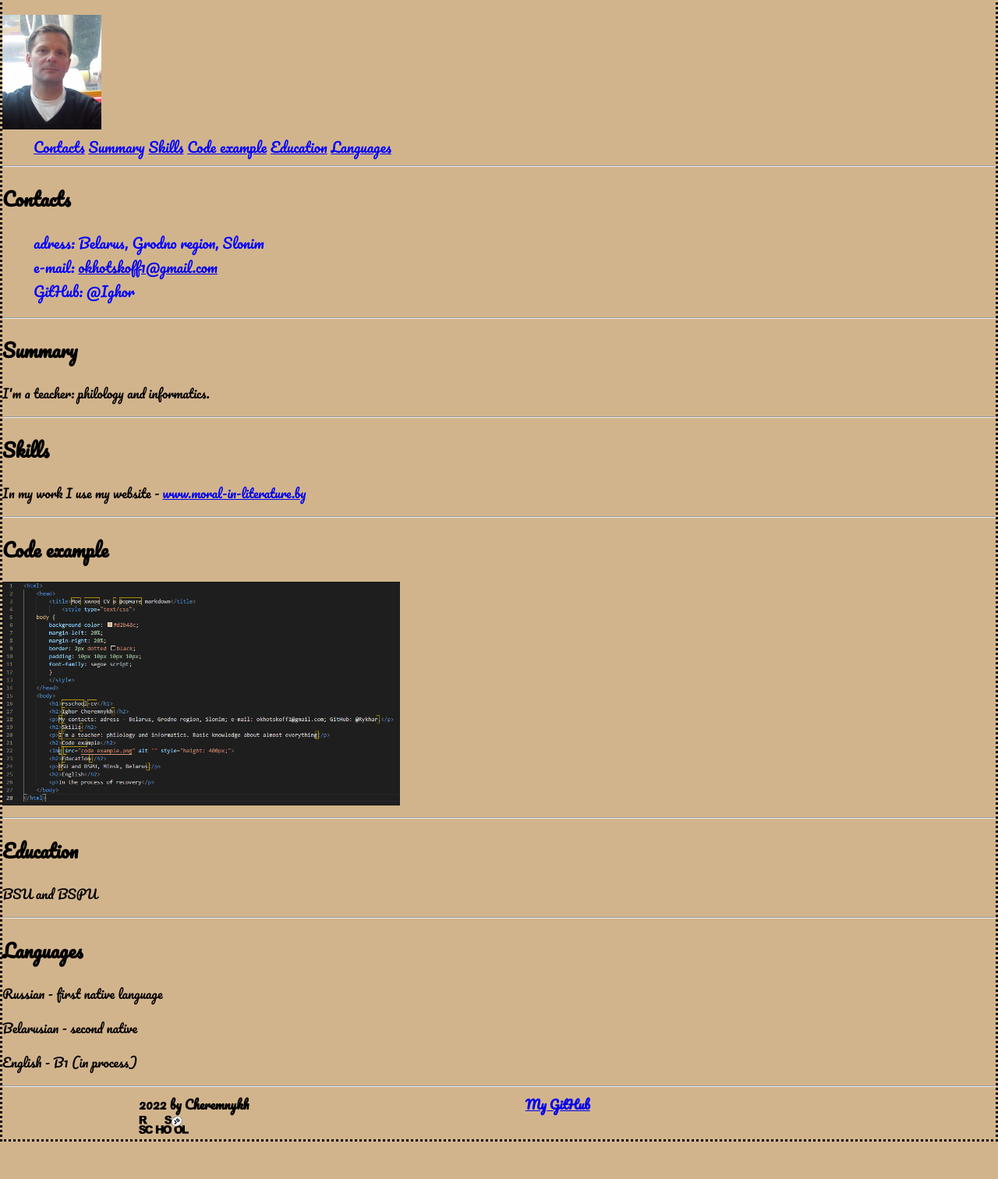
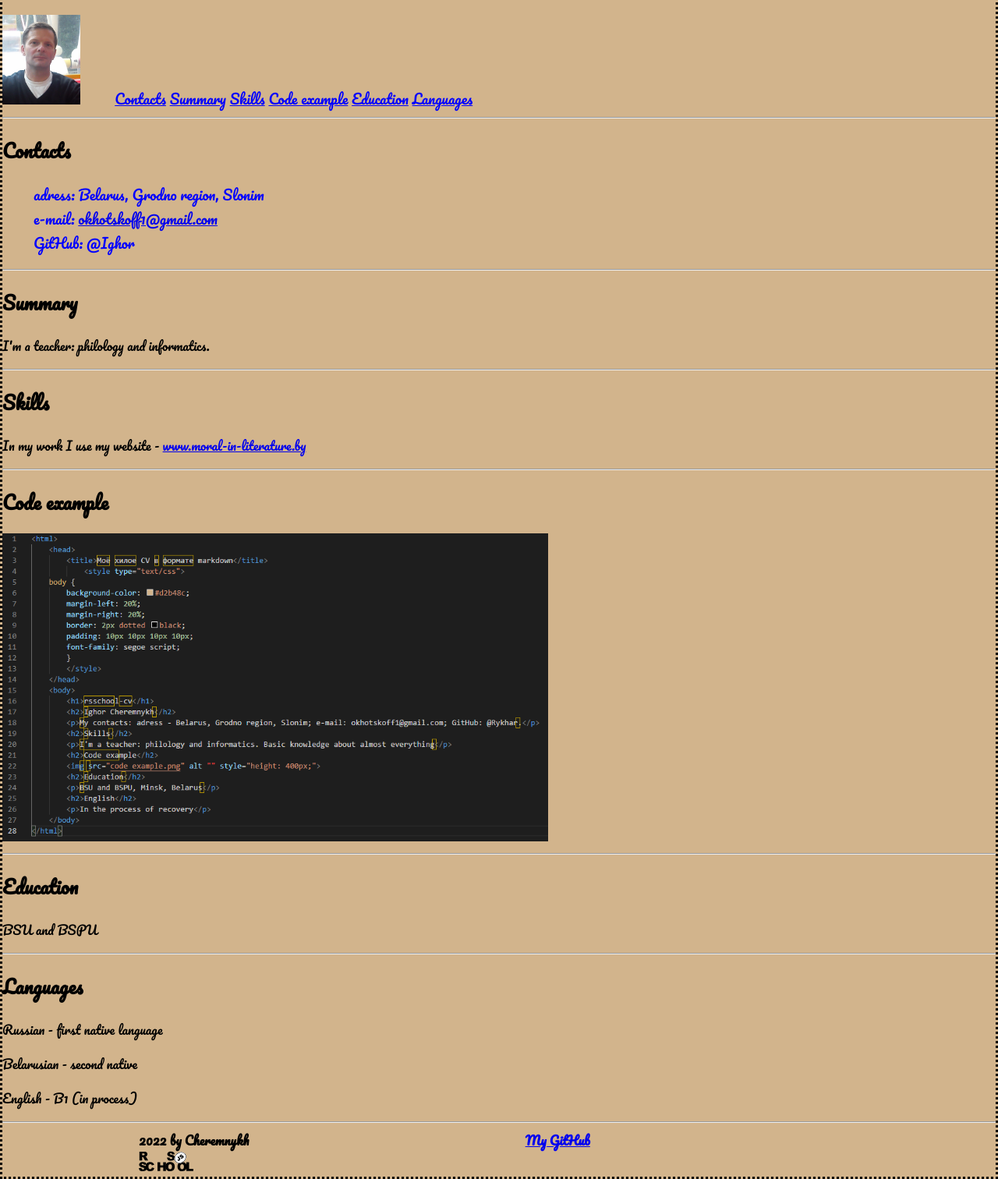
Before and after one commit to Rykhar/rsschool-cv, a plain HTML site: page index.html in a window 1280 px wide. Shown: the part 184-1696 px from the top of the page at 78% size. Before the commit the page ends 1648 px from the top, so only its background shows below. Drawn offline with Linux system fonts and the light colour scheme.

Commit message:
feat: renamed png and modified html

```diff
--- a/index.html
+++ b/index.html
@@ -8,24 +8,22 @@
     <title>my first CV</title>
 </head>
 <body>
-    <header>
+  <header>
     <h1><a href="https://rykhar.github.io/rsschool-cv/cv">rsschool-cv</a></h1>
     <hr>
-        <h1>Ighor Cheremnykh</h1>
-        <img src="assets/img/my photo.png" alt="my photo" width="10%">
-    <aside>
+    <h1>Ighor Cheremnykh</h1>
+      <img src="assets/img/my_photo.png" alt="my_photo" width="100px">
       <nav class="nav">
         <ul class="nav">
           <li class="nav"><a href="#contacts" class="nav">Contacts</a></li>
           <li class="nav"><a href="#summary" class="nav">Summary</a></li>
           <li class="nav"><a href="#skills" class="nav">Skills</a></li>
-          <li class="nav"><a href="#code example" class="nav">Code example</a></li>
+          <li class="nav"><a href="#codeexample" class="nav">Code example</a></li>
           <li class="nav"><a href="#education" class="nav">Education</a></li>
           <li class="nav"><a href="#languages" class="nav">Languages</a></li>
         </ul>
       </nav>
     </header>
-    </aside>
     <main>
     <hr>
     <section>
@@ -43,8 +41,8 @@
     <h2 id="skills">Skills</h2>
     <p>In my work I use my website - <a href="https://www.moral-in-literature.by">www.moral-in-literature.by</a></p>
     <hr>
-    <h2 id="code example">Code example</h2>
-    <img src="assets/img/code example.png" alt="code example" width="40%">
+    <h2 id="codeexample">Code example</h2>
+    <img src="assets/img/code_example.png" alt="code_example" width="700px">
     <hr>
     <h2 id="education">Education</h2>
     <p>BSU and BSPU</p>
@@ -54,13 +52,13 @@
     <p>Belarusian - second native</p>
     <p>English - B1 (in process)</p>
     <hr>
-    <footer>
+  <footer>
 	<div>
 	<p class="container"><b>2022 by Cheremnykh</b></p>
-	<p class="container"><a href="https://github.com/Rykhar"><b>My GitHub<b></a></p>
-	<p class="container"><a href="https://rs.school/js/"><img src="assets/img/rs_school_js.svg" width="5%"></a></p>
+	<p class="container"><a href="https://github.com/Rykhar"><b>My GitHub</b></a></p>
+	<p class="container"><a href="https://rs.school/js/"><img src="assets/img/rs_school_js.svg" width="70px"></a></p>
 	</div>
-    </footer>
+  </footer>
     </main>
 </body>
 </html>
```
Also changed, not shown: assets/img/code_example.png (renamed from assets/img/code example.png), assets/img/my_photo.png (renamed from assets/img/my photo.png).
